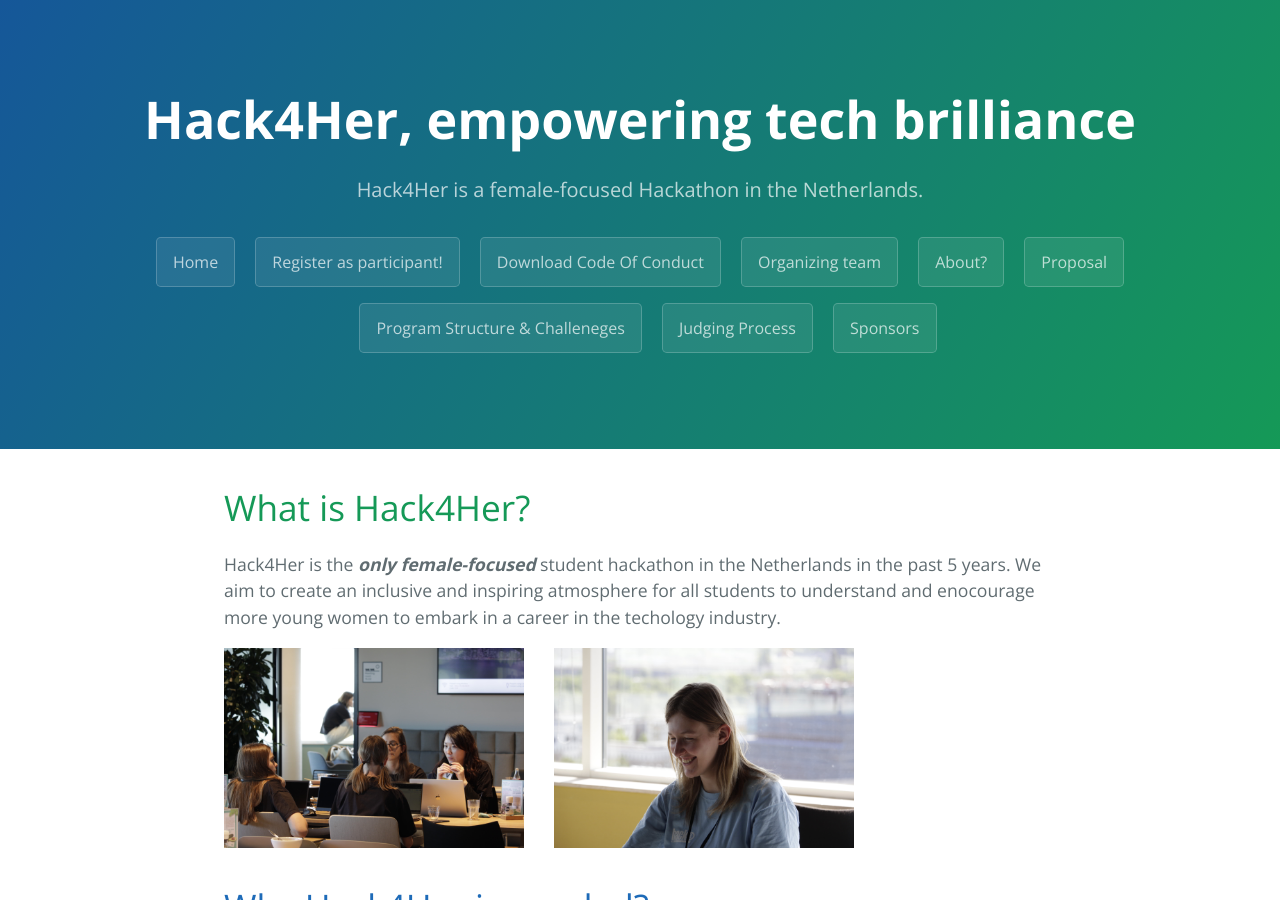
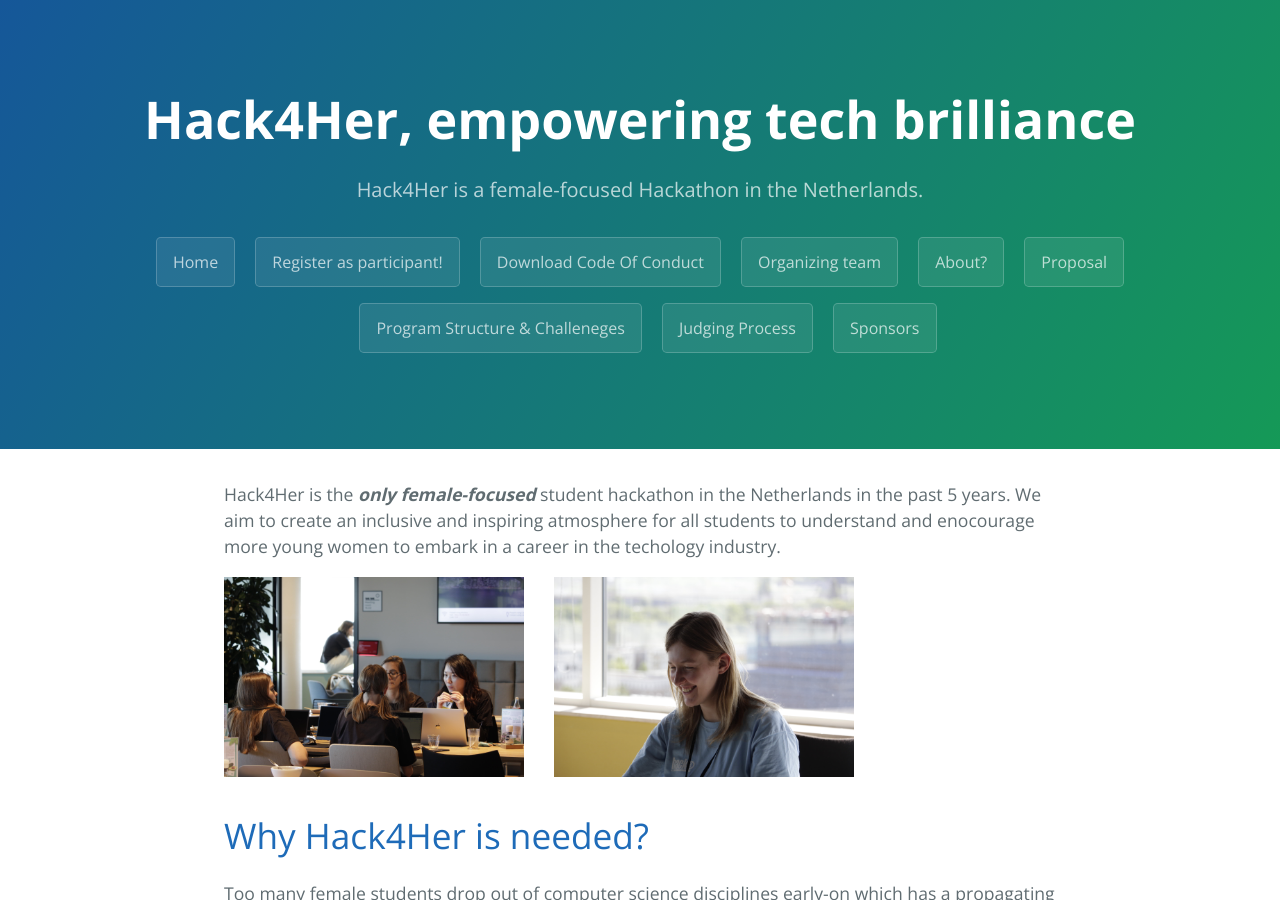
Before and after one commit to hack4her/hack4her.github.io, a Jekyll site: the page built from index.md, in a window 1280 px wide and 900 px high. Built offline with Jekyll 4.4.1, drawn with Linux system fonts in a browser that asks for light colours.

Commit message:
Update index.md

```diff
--- a/index.md
+++ b/index.md
@@ -4,7 +4,6 @@ title: Hack4Her, empowering tech brilliance
 description: Hack4Her is a female-focused Hackathon in the Netherlands.
 ---
 
-# What is Hack4Her?
 Hack4Her is the _**only female-focused**_ student hackathon in the Netherlands in the past 5 years. We aim to create an inclusive and inspiring atmosphere for all students to understand and enocourage more young women to embark in a career in the techology industry.
 
 <div style="display: flex; flex-wrap: wrap;">
```
